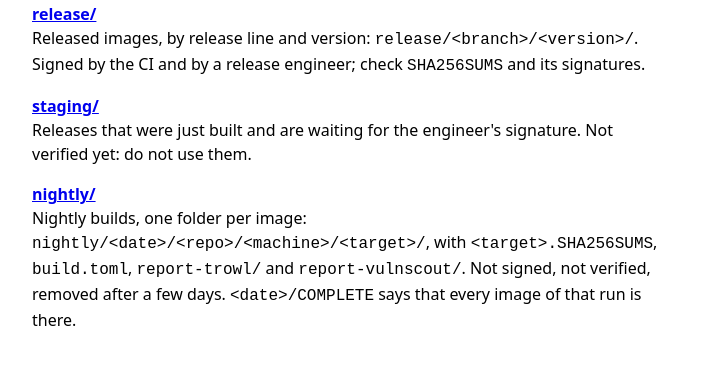
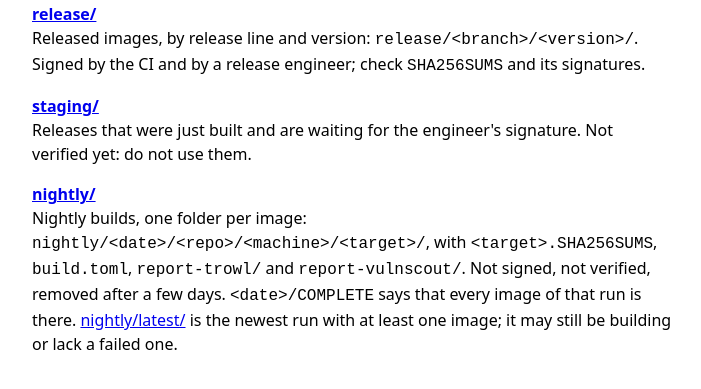
Before and after one commit to dl9pf-agl/agl-ci, a plain HTML site: page kit/mirror/index.html in a window 1280 px wide. Shown: the part 115-504 px from the top of the page, without its empty margins (288-989 px from the left). Drawn offline with Linux system fonts and the light colour scheme.

Commit message:
kit: a nightly/latest link on the download server
People want one address for the newest nightly. After every nightly
pull and after the cleanup, point nightly/latest at the newest run that
has at least one published image, complete or not. The link is replaced
in one rename and never left dead. LAVA keeps using the dated address.

Assisted-by: Claude Code:claude-sonnet-5-5
Co-Authored-By: Claude Sonnet 5.5 <noreply@anthropic.com>

```diff
--- a/kit/mirror/index.html
+++ b/kit/mirror/index.html
@@ -21,7 +21,8 @@
   <dt><a href="/nightly/">nightly/</a></dt>
   <dd>Nightly builds, one folder per image: <code>nightly/&lt;date&gt;/&lt;repo&gt;/&lt;machine&gt;/&lt;target&gt;/</code>, with
       <code>&lt;target&gt;.SHA256SUMS</code>, <code>build.toml</code>, <code>report-trowl/</code> and <code>report-vulnscout/</code>. Not signed, not verified, removed after a few days.
-      <code>&lt;date&gt;/COMPLETE</code> says that every image of that run is there.</dd>
+      <code>&lt;date&gt;/COMPLETE</code> says that every image of that run is there. <a href="/nightly/latest/">nightly/latest/</a> is the
+      newest run with at least one image; it may still be building or lack a failed one.</dd>
 </dl>
 <!-- Add a folder for people here and, if it is a new mount, in kit/mirror/run.sh and locations.conf. The build caches are not listed on purpose. -->
 </body>
```
Also changed, not shown: 6 other files.
